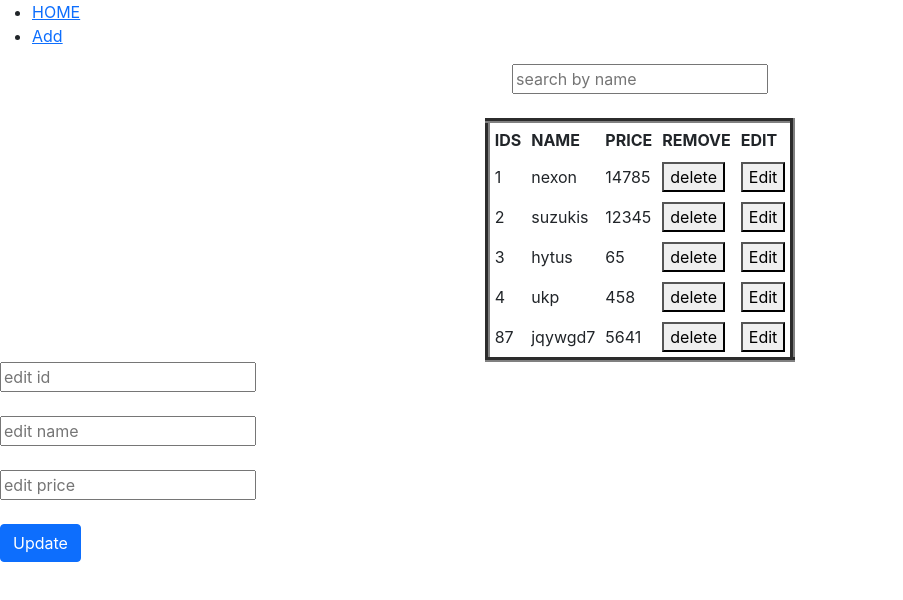
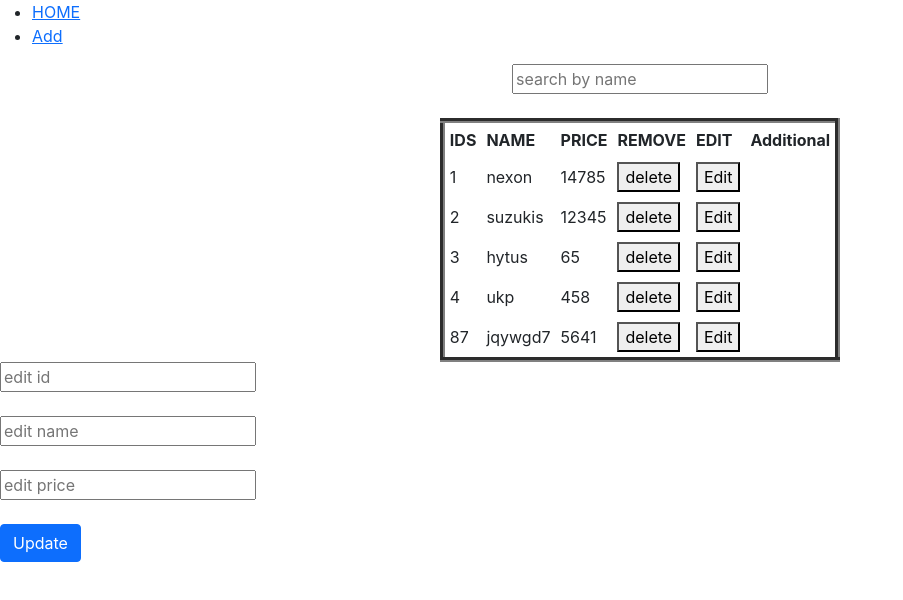
Before and after one commit to pateelsrinathreddy/tutorial, a React (Create React App) app: page / in a window 1280 px wide. Shown: the top 600 px of the page, without its empty margins (0-903 px from the left). Built offline with nearby package versions, Linux system fonts and the light colour scheme; data requests are answered from the project's data file.

Commit message:
column added

```diff
--- a/src/Home.js
+++ b/src/Home.js
@@ -85,6 +85,7 @@ const Home = () => {
                 <th>PRICE</th>
                 <th>REMOVE</th>
                 <th>EDIT</th>
+                <th>Additional</th>
             </tr>
             {data.map((val,index)=>{
                 return (
```
